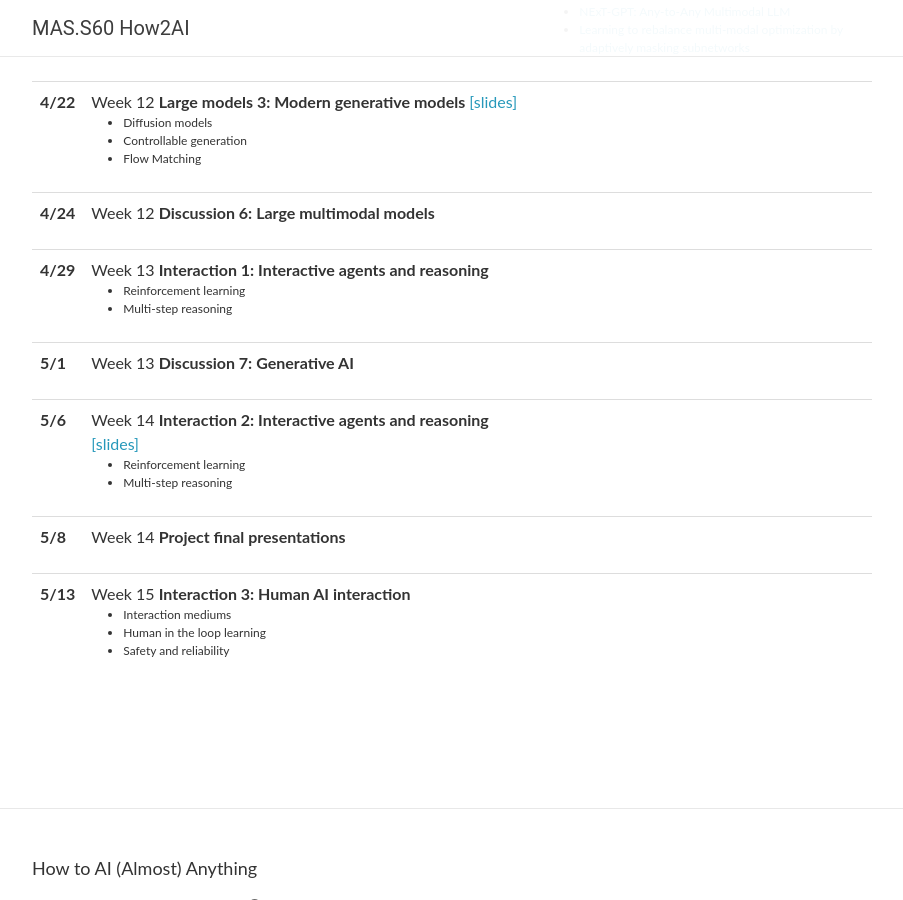
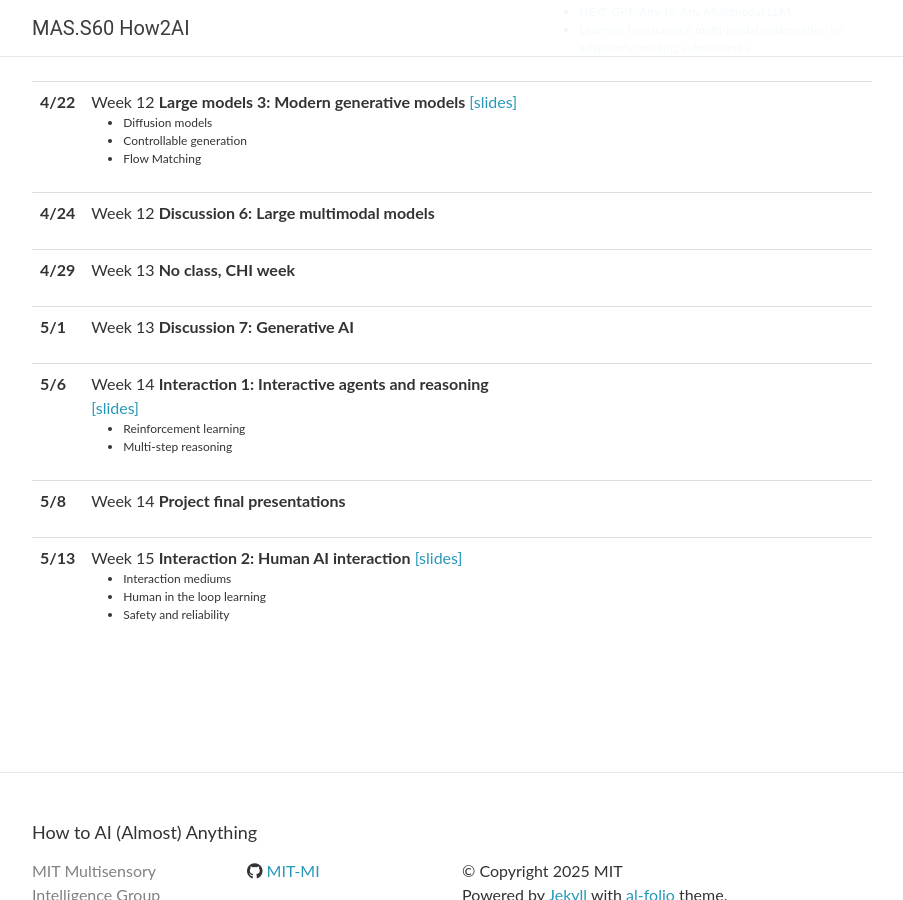
Before and after one commit to MIT-MI/how2ai-course, a Jekyll site: the page built from spring2025/_pages/schedule.md, in a window 1280 px wide and 900 px high, scrolled down 3124 px. Shown: the whole window, without its empty margins (188-1091 px from the left). Built offline with Jekyll 4.4.1, drawn with Linux system fonts in a browser that asks for light colours; nearby versions of some CDN libraries; comment, search, counter and statistics services are not loaded.

Commit message:
Update lectures_2025.yml

```diff
--- a/_data/lectures_2025.yml
+++ b/_data/lectures_2025.yml
@@ -258,11 +258,9 @@
 
 - date: 4/29
   title: >
-    Week 13 <strong>Interaction 1: Interactive agents and reasoning</strong>
+    Week 13 <strong>No class, CHI week</strong>
   slides:
   topics:
-    - Reinforcement learning <br/>
-    - Multi-step reasoning
   readings:
 
 - date: 5/1
@@ -274,7 +272,7 @@
 
 - date: 5/6
   title: >
-    Week 14 <strong>Interaction 2: Interactive agents and reasoning</strong> <a href="lec11 - interaction.pdf">[slides]</a>
+    Week 14 <strong>Interaction 1: Interactive agents and reasoning</strong> <a href="lec11 - interaction.pdf">[slides]</a>
   slides:
   topics:
     - Reinforcement learning <br/>
@@ -290,7 +288,7 @@
 
 - date: 5/13
   title: >
-    Week 15 <strong>Interaction 3: Human AI interaction</strong>
+    Week 15 <strong>Interaction 2: Human AI interaction</strong> <a href="lec12 - human.pdf">[slides]</a>
   slides:
   topics:
     - Interaction mediums <br/>
```
